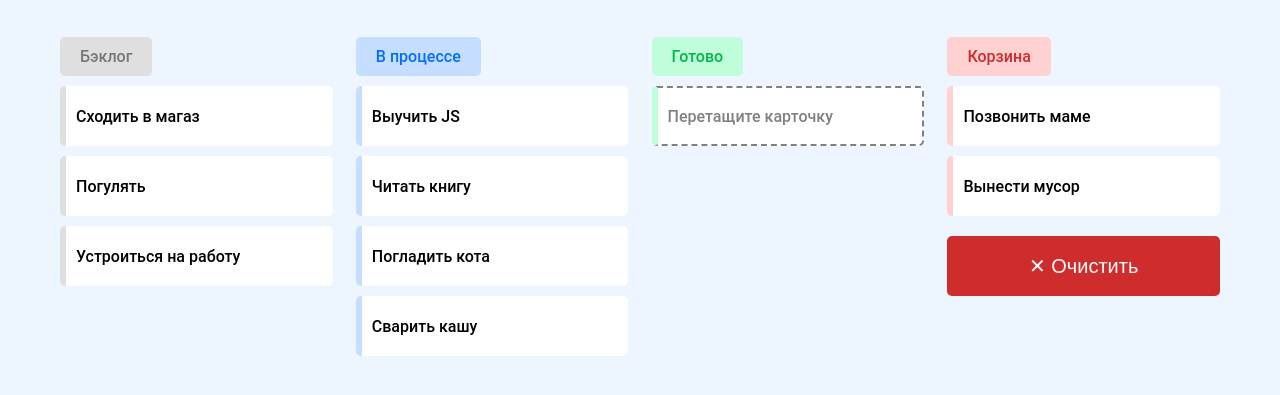
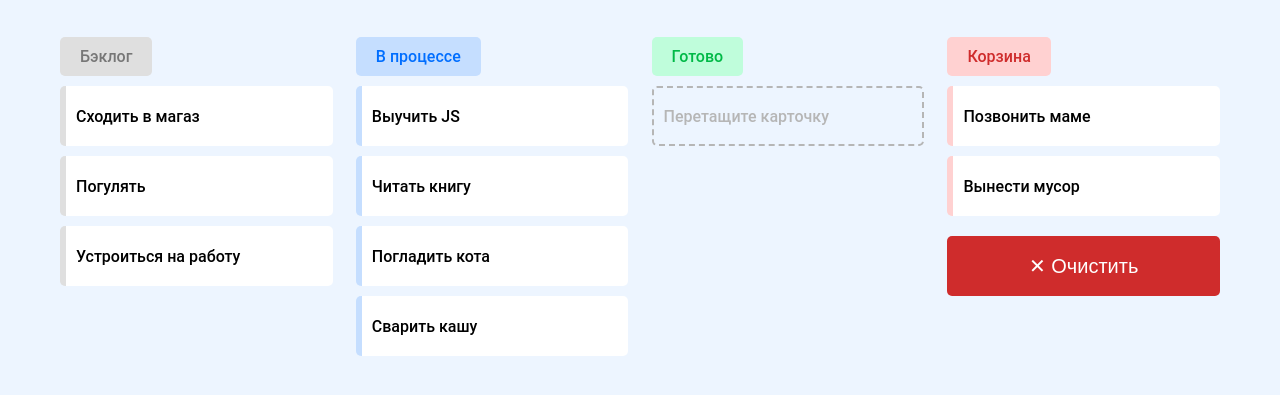
Before and after one commit to tem1v/todo-list, a plain HTML site: page index.html in a window 1280 px wide. Shown: the part 283-678 px from the top of the page. Drawn offline with Linux system fonts and the light colour scheme.

Commit message:
Всё, заглушка теперь красивая. Ура!

```diff
--- a/styles/style.css
+++ b/styles/style.css
@@ -88,7 +88,6 @@ main{
 }
 
 .tasks-categories ul li{
-	background-color: rgb(255, 255, 255);
     border-radius: 5px;
 	margin-bottom: 10px;
 	padding: 10px;
@@ -106,6 +105,7 @@ main{
 }
 
 .backlog-list li{
+	background-color: rgb(255, 255, 255);
 	border-left: 6px solid rgb(223, 223, 223);
 }
 
@@ -116,6 +116,7 @@ main{
 }
 
 .processing-list li{
+	background-color: rgb(255, 255, 255);
 	border-left: 6px solid rgb(197, 222, 255);
 }
 
@@ -126,6 +127,7 @@ main{
 }
 
 .complete-list li{
+	background-color: rgb(255, 255, 255);
 	border-left: 6px solid rgb(191, 253, 219);
 }
 
@@ -136,6 +138,7 @@ main{
 }
 
 .basket-list li{
+	background-color: rgb(255, 255, 255);
 	border-left: 6px solid rgb(255, 209, 209);
 }
 
@@ -155,8 +158,8 @@ main{
 .clear-btn:hover {
     filter: brightness(0.9);
 }
-.placeholder-task{
+ul .placeholder-task{
 	background-color: transparent;
-	border: 2px dashed gray;
-	color: gray;
+	border: 2px dashed rgb(182, 182, 182);
+	color: rgb(182, 182, 182);
 }
```
